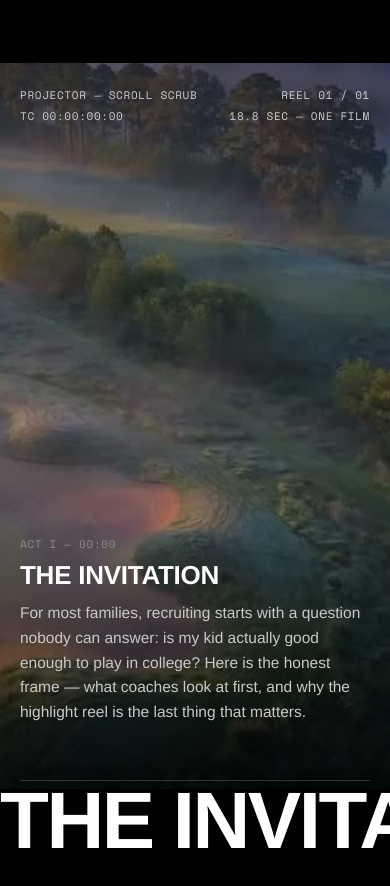
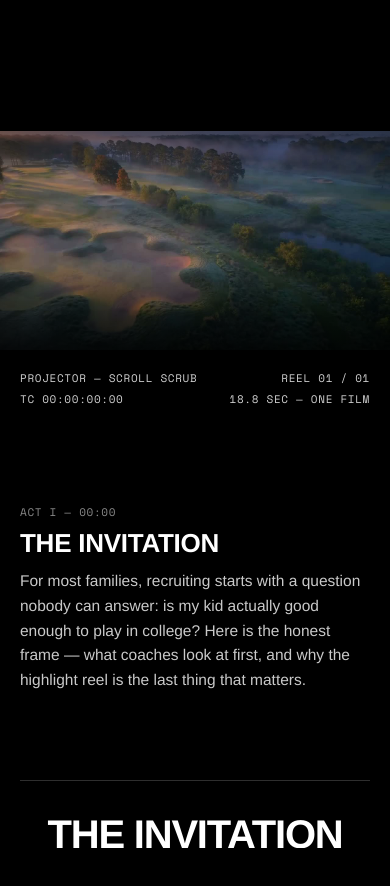
Before and after one commit to loongpancoast/scroll-stories, a website built with Vite: page roadmap.html in a window 390 px wide. Shown: the part 840-1726 px from the top of the page. Built offline with nearby package versions, Linux system fonts and the light colour scheme.

Commit message:
v2: mobile 16:9 film frames + HUD fixes

```diff
--- a/roadmap.html
+++ b/roadmap.html
@@ -58,7 +58,7 @@
   /* giant act title bleeding off the bottom (Zajno) */
   .act-title { position: absolute; z-index: 6; left: 0; right: 0; bottom: -0.16em;
     text-align: center; font-weight: 900; text-transform: uppercase; white-space: nowrap;
-    font-size: clamp(80px, 9.5vw, 200px); letter-spacing: -.03em; line-height: 1;
+    font-size: clamp(40px, 9.5vw, 200px); letter-spacing: -.03em; line-height: 1;
     color: #fff; opacity: .95; pointer-events: none; text-shadow: 0 2px 30px rgba(0,0,0,.45); }
   .act-kicker { position: absolute; z-index: 6; left: var(--edge); bottom: calc(7svh + 64px);
     color: #fff; max-width: 40ch; }
@@ -79,7 +79,7 @@
     padding: 0 var(--edge) 10svh; border-top: 1px solid #1c1c1c; position: relative; overflow: hidden; }
   .finale .giant { position: absolute; left: 0; right: 0; bottom: -0.16em; text-align: center;
     font-weight: 900; text-transform: uppercase; white-space: nowrap; line-height: 1;
-    font-size: clamp(80px, 9.5vw, 200px); letter-spacing: -.03em; color: #111; pointer-events: none; }
+    font-size: clamp(40px, 9.5vw, 200px); letter-spacing: -.03em; color: #111; pointer-events: none; }
   .finale h2 { font-size: clamp(38px, 6vw, 96px); font-weight: 800; text-transform: uppercase;
     letter-spacing: -.02em; line-height: .95; margin-bottom: 20px; position: relative; }
   .finale p { color: #bdbdbd; max-width: 52ch; font-size: 17px; line-height: 1.65; margin-bottom: 34px; position: relative; }
@@ -94,6 +94,10 @@
     .hud .left { display: none; }
     .act-kicker { right: var(--edge); }
     .reel .meta.bl, .reel .meta.br { display: none; }
+    /* Mobile: the film is a true 16:9 cinema frame, never a cropped full-bleed */
+    .reel canvas, .reel .grade { inset: auto; top: 15svh; left: 0; width: 100%; height: auto; aspect-ratio: 16 / 9; }
+    .reel .meta.tl, .reel .meta.tr { top: calc(15svh + (100vw * 9 / 16) + 18px); }
+    .act-kicker { bottom: calc(7svh + 96px); }
   }
 </style>
 </head>
```
